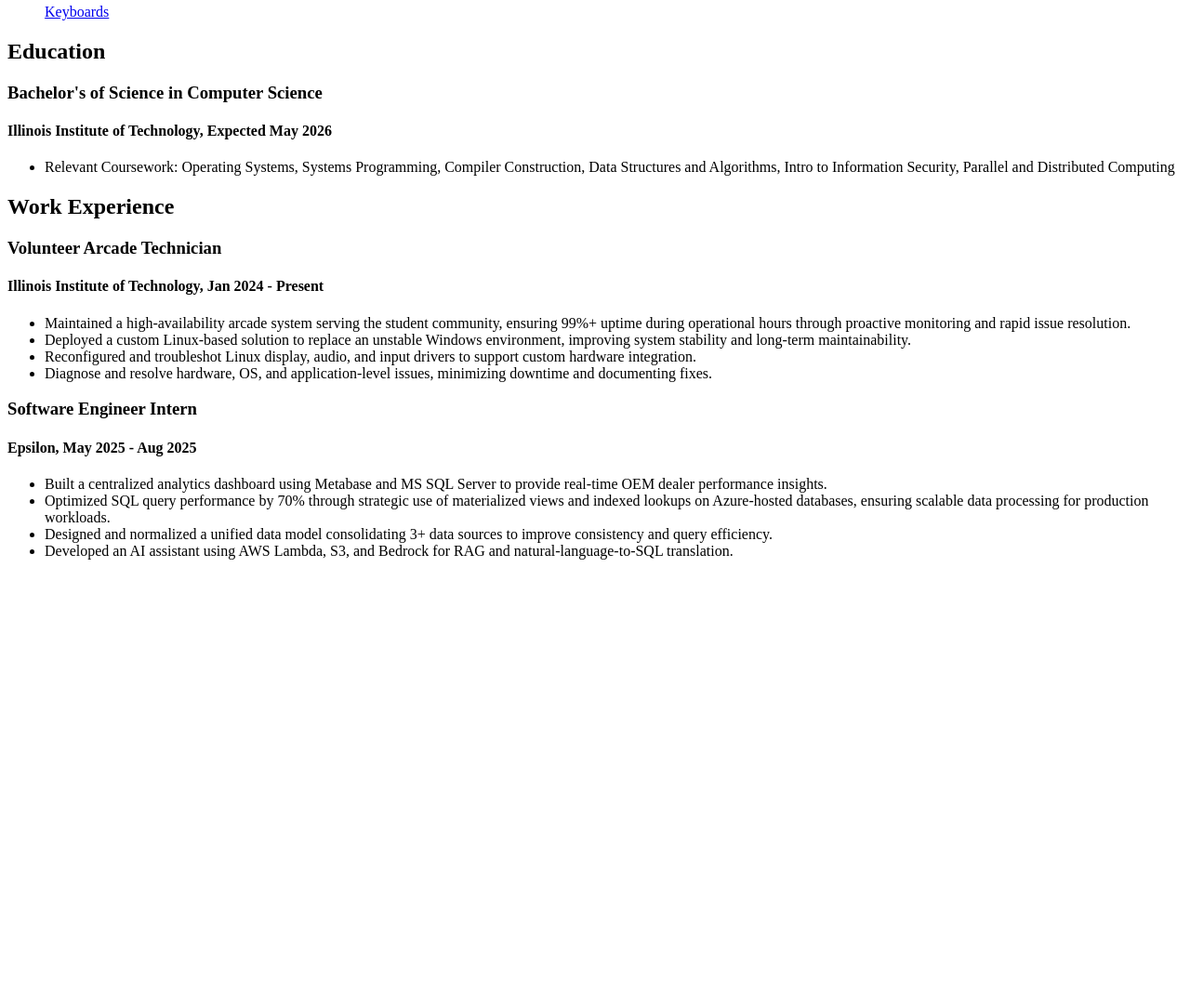
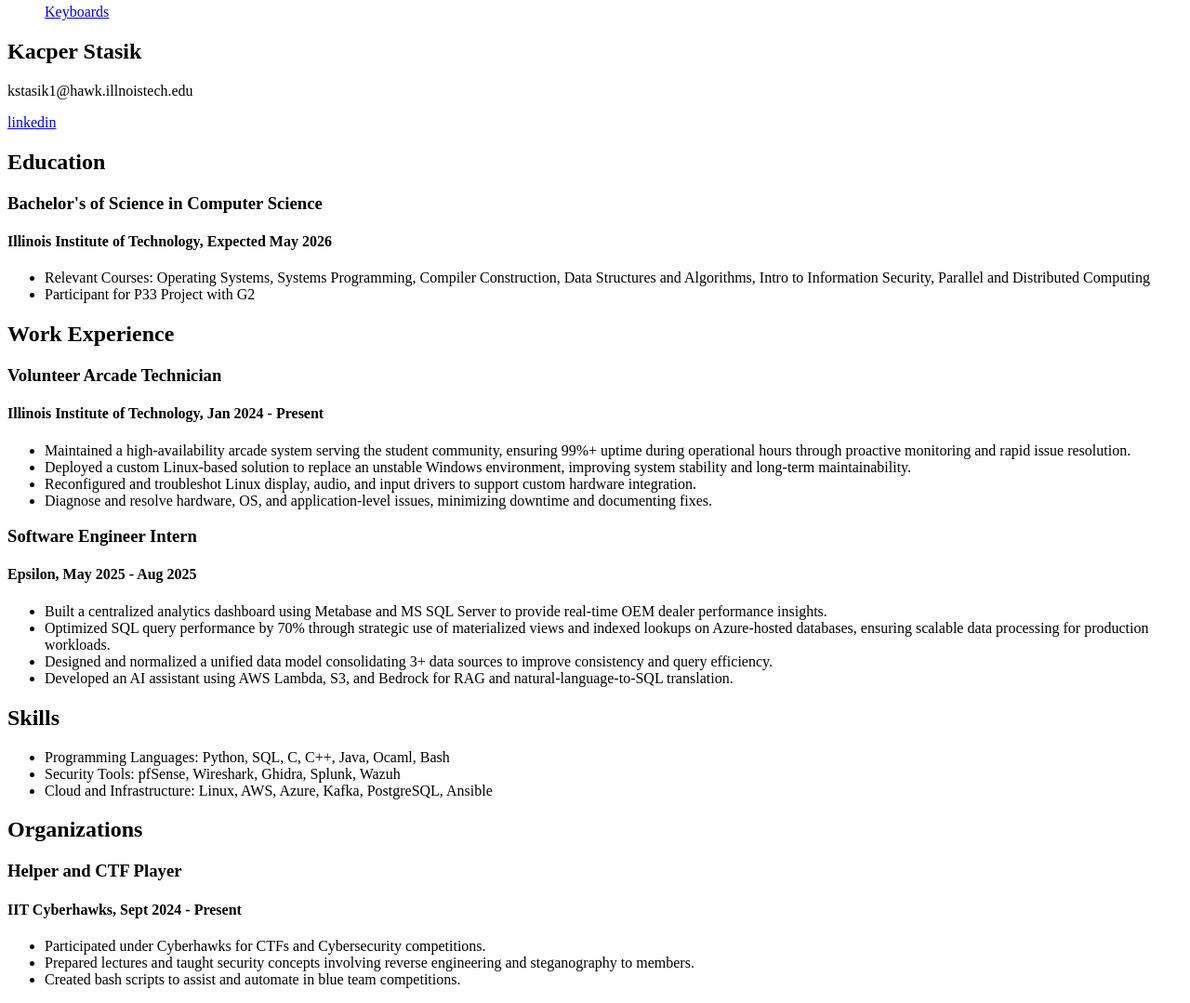
Before and after one commit to cc0ffee/webdev_project1, a plain HTML site: page resume.html in a window 1280 px wide. Shown: the part 80-1159 px from the top of the page at 93% size. Before the commit the page ends 800 px from the top, so only its background shows below. Drawn offline with Linux system fonts and the light colour scheme.

Commit message:
finished resume

```diff
--- a/resume.html
+++ b/resume.html
@@ -13,12 +13,19 @@
         </nav>
     </header>
 
+    <section id="info">
+        <h1>Kacper Stasik</h1>
+        <p>kstasik1@hawk.illnoistech.edu</p>
+        <a href="https://www.linkedin.com/in/kacper1/">linkedin</a>
+    </section>
+
     <section id="education">
         <h2>Education</h2>
         <h3>Bachelor's of Science in Computer Science</h3>
         <h4>Illinois Institute of Technology, Expected May 2026</h4>
         <ul>
-            <li>Relevant Coursework: Operating Systems, Systems Programming, Compiler Construction, Data Structures and Algorithms, Intro to Information Security, Parallel and Distributed Computing</li>
+            <li>Relevant Courses: Operating Systems, Systems Programming, Compiler Construction, Data Structures and Algorithms, Intro to Information Security, Parallel and Distributed Computing</li>
+            <li>Participant for P33 Project with G2</li>
         </ul>
     </section>
 
@@ -45,5 +52,25 @@
             </ul>
         </div>
     </section>
+
+    <section id="skills">
+        <h2>Skills</h2>
+        <ul>
+            <li>Programming Languages: Python, SQL, C, C++, Java, Ocaml, Bash</li>
+            <li>Security Tools: pfSense, Wireshark, Ghidra, Splunk, Wazuh</li>
+            <li>Cloud and Infrastructure: Linux, AWS, Azure, Kafka, PostgreSQL, Ansible</li>
+        </ul>
+    </section>
+
+    <section id="organizations">
+        <h2>Organizations</h2>
+        <h3>Helper and CTF Player</h3>
+        <h4>IIT Cyberhawks, Sept 2024 - Present</h4>
+        <ul>
+            <li>Participated under Cyberhawks for CTFs and Cybersecurity competitions.</li>
+            <li>Prepared lectures and taught security concepts involving reverse engineering and steganography to members.</li>
+            <li>Created bash scripts to assist and automate in blue team competitions.</li>
+        </ul>
+    </section>
 </body>
 </html>
```
